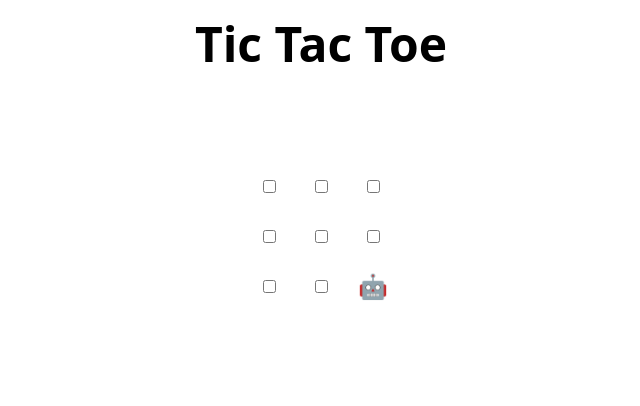
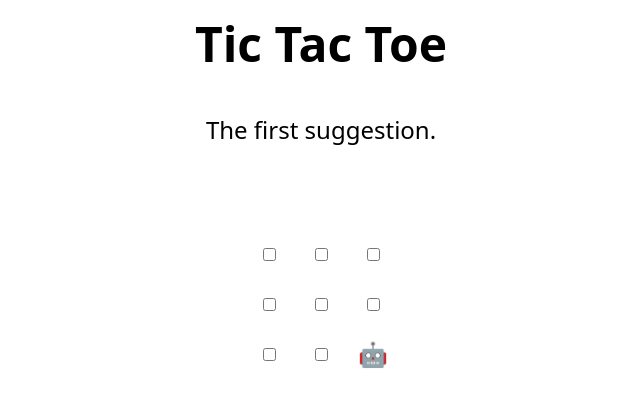
Before and after one commit to Paul-fall03/skills-review-pull-requests, a plain HTML site: page index.html in a window 1280 px wide. Shown: the whole page, without its empty margins (319-959 px from the left). Drawn offline with Linux system fonts and the light colour scheme.

Commit message:
Update index.html

```diff
--- a/index.html
+++ b/index.html
@@ -45,6 +45,7 @@
     <td><input type="checkbox" /></td>
     <td><input type="checkbox" /></td>
   </tr>
+The first suggestion.
 </table>
 
 <h2 hidden>Game over, refresh to play again 🧑‍💻 🤖!</h2>
```
